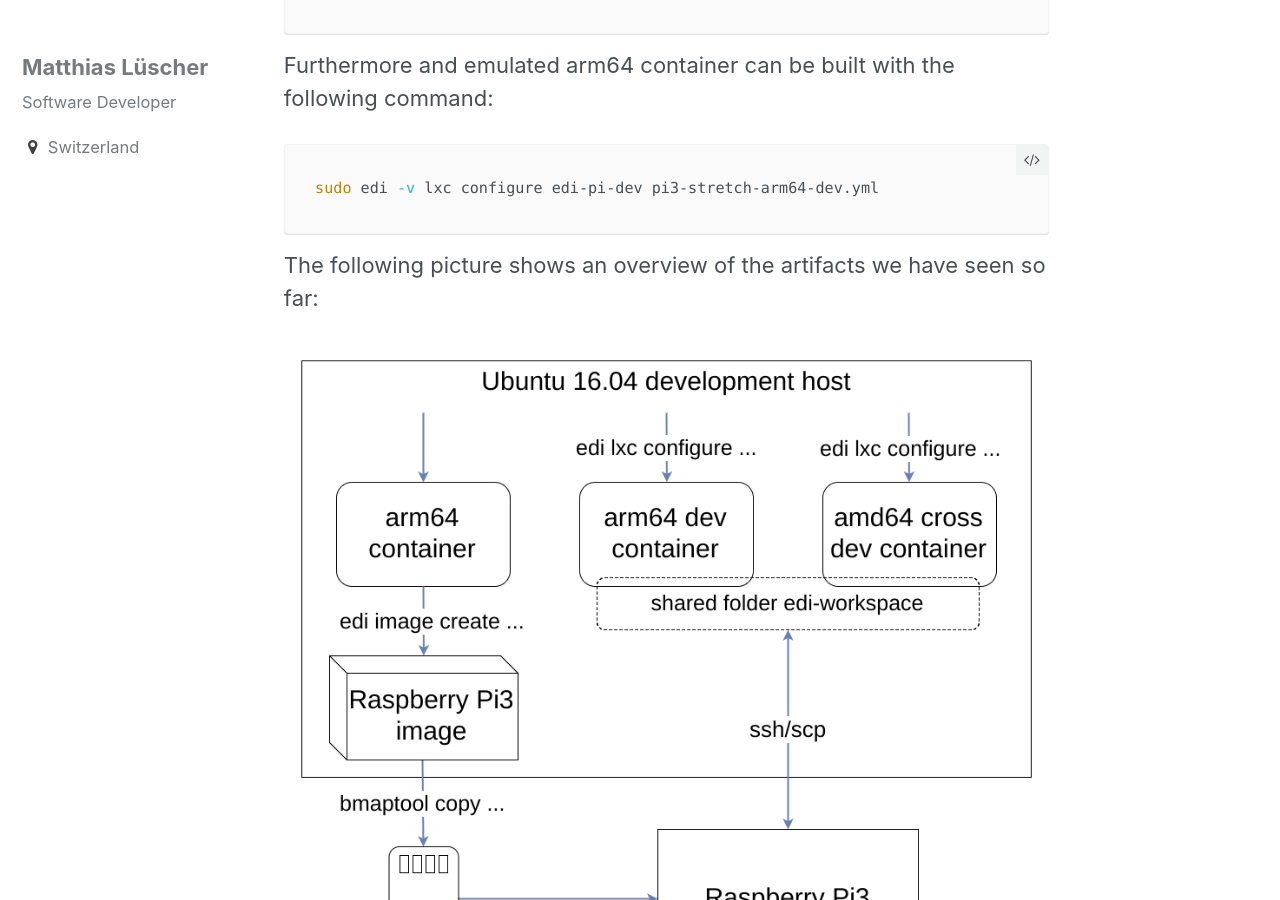
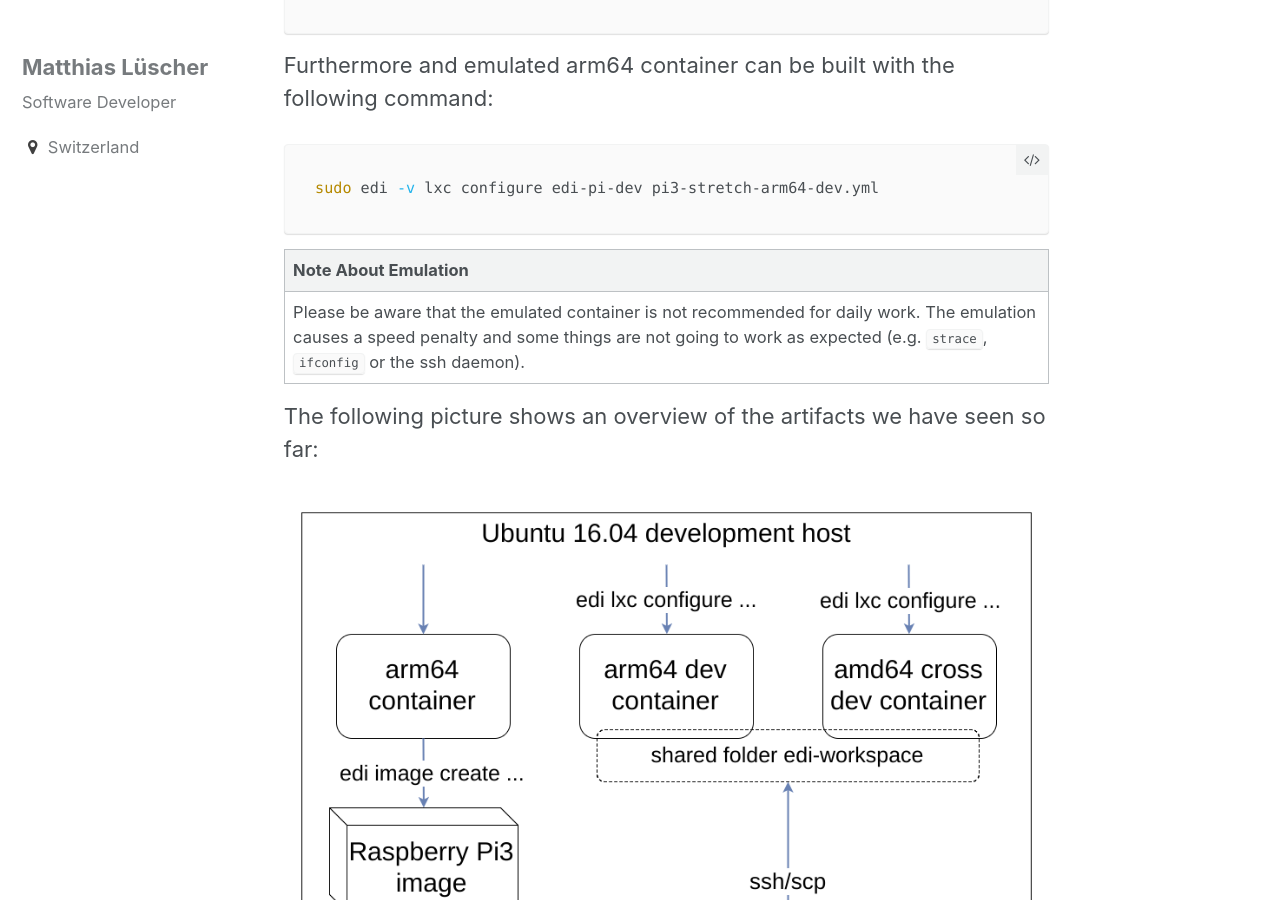
Before and after one commit to lueschem/lueschem.github.io, a Jekyll site: the page built from _posts/2017-12-29-A-new-Approach-to-Operating-System-Image-Generation.md, in a window 1280 px wide and 900 px high, scrolled down 4712 px. Built offline with Jekyll 4.4.1, drawn with Linux system fonts in a browser that asks for light colours; comment, search, counter and statistics services are not loaded.

Commit message:
Added note about emulation.

````diff
--- a/_posts/2017-12-29-A-new-Approach-to-Operating-System-Image-Generation.md
+++ b/_posts/2017-12-29-A-new-Approach-to-Operating-System-Image-Generation.md
@@ -132,6 +132,10 @@ command:
 ``` bash
 sudo edi -v lxc configure edi-pi-dev pi3-stretch-arm64-dev.yml
 ```
+
+| Note About Emulation |
+| --- |
+| Please be aware that the emulated container is not recommended for daily work. The emulation causes a speed penalty and some things are not going to work as expected (e.g. `strace`, `ifconfig` or the ssh daemon). |
 
 The following picture shows an overview of the artifacts we have seen
 so far:
````
